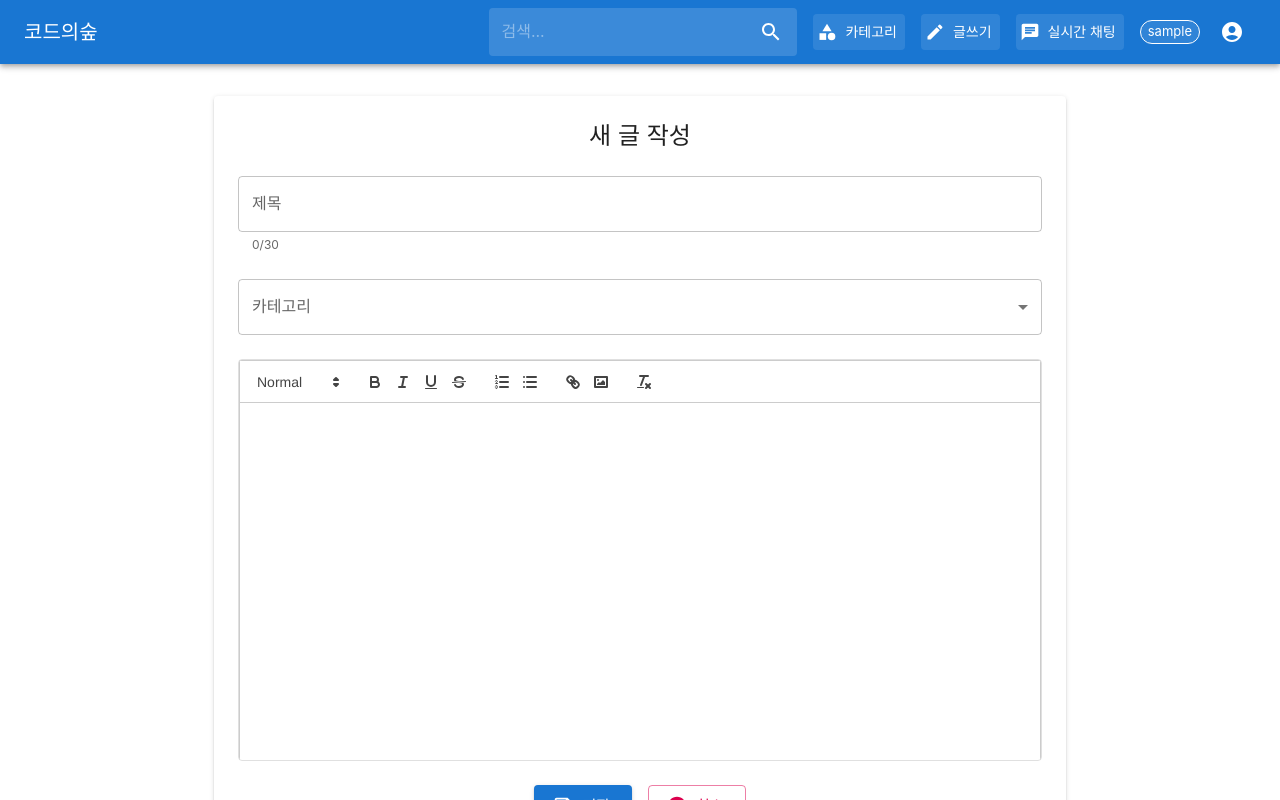
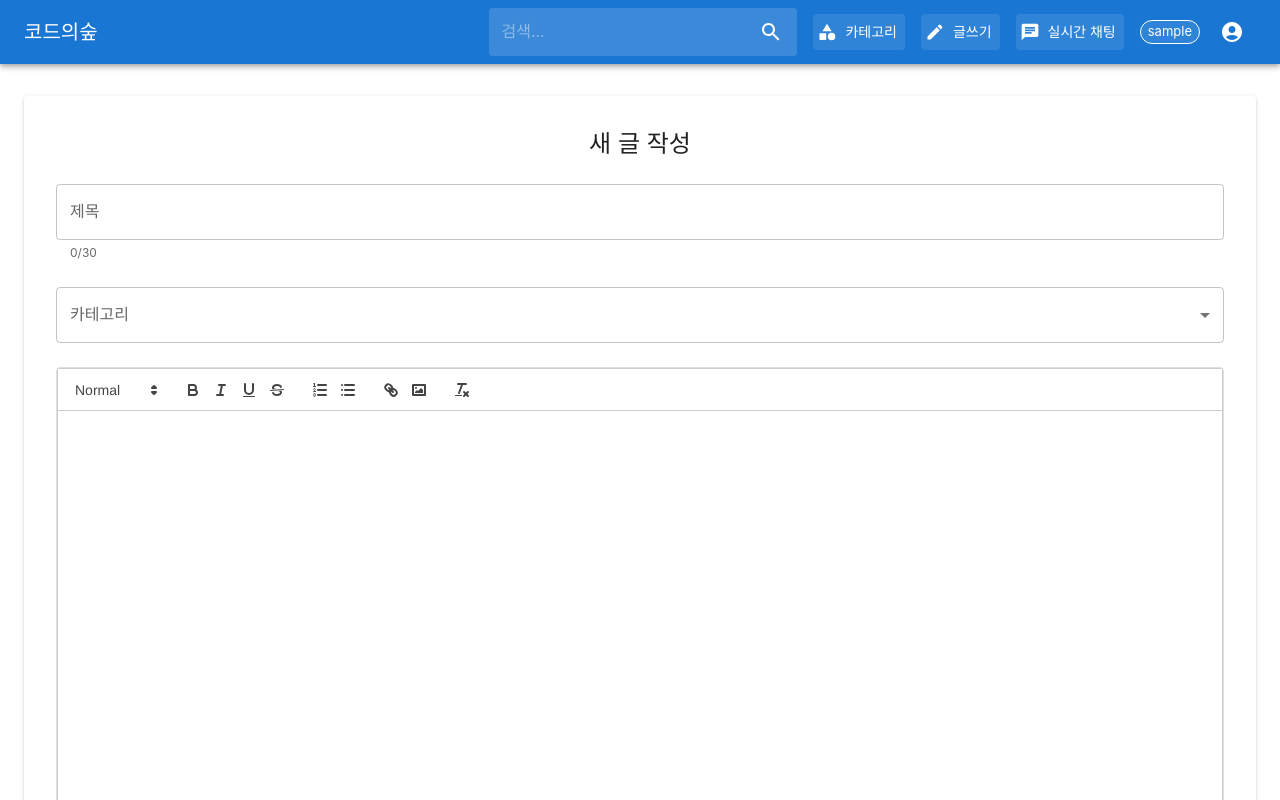
Before and after one commit to misnawk/myBlog, a React (Create React App) app in the folder src/client/: page /create in a window 1280 px wide. Shown: the top 800 px of the page. Built offline with nearby package versions, Linux system fonts and the light colour scheme; sample sign-in values are in the browser's storage.

Commit message:
폼크기업

```diff
--- a/src/client/src/pages/CreatePost.js
+++ b/src/client/src/pages/CreatePost.js
@@ -335,8 +335,8 @@ export default function CreatePost() {
   };
 
   return (
-    <Container maxWidth="md" sx={{ py: 4 }}>
-      <Paper elevation={2} sx={{ p: 3 }}>
+    <Container maxWidth="xl" sx={{ py: 4 }}>
+      <Paper elevation={2} sx={{ p: 4 }}>
         <Typography variant="h5" component="h1" align="center" sx={{ mb: 3 }}>
           새 글 작성
         </Typography>
@@ -384,7 +384,7 @@ export default function CreatePost() {
               onChange={setContent}
               modules={modules}
               formats={formats}
-              style={{ height: 400 }}
+              style={{ height: 600 }}
             />
           </Box>
 
--- a/src/client/src/pages/EditPost.js
+++ b/src/client/src/pages/EditPost.js
@@ -414,7 +414,7 @@ export default function EditPost() {
   }
 
   return (
-    <Container maxWidth="md" sx={{ py: 4 }}>
+    <Container maxWidth="xl" sx={{ py: 4 }}>
       <Button
         startIcon={<ArrowBackIcon />}
         onClick={() => navigate(`/blogDetail/${id}`)}
@@ -423,7 +423,7 @@ export default function EditPost() {
         게시글로 돌아가기
       </Button>
 
-      <Paper elevation={2} sx={{ p: 3 }}>
+      <Paper elevation={2} sx={{ p: 4 }}>
         <Typography variant="h5" component="h1" align="center" sx={{ mb: 3 }}>
           게시글 수정
         </Typography>
@@ -471,7 +471,7 @@ export default function EditPost() {
               onChange={setContent}
               modules={modules}
               formats={formats}
-              style={{ height: 400 }}
+              style={{ height: 600 }}
               preserveWhitespace
             />
           </Box>
```
